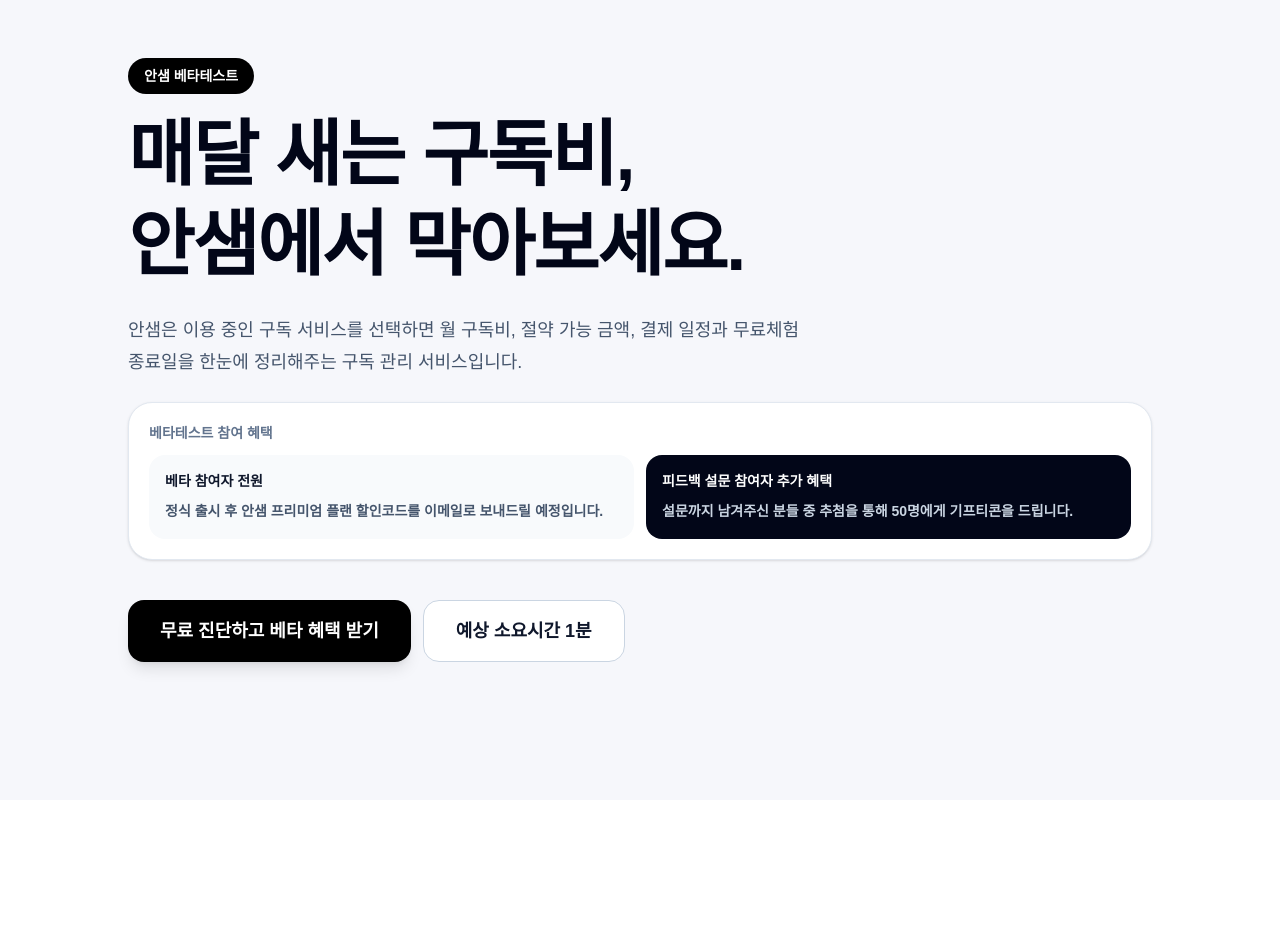
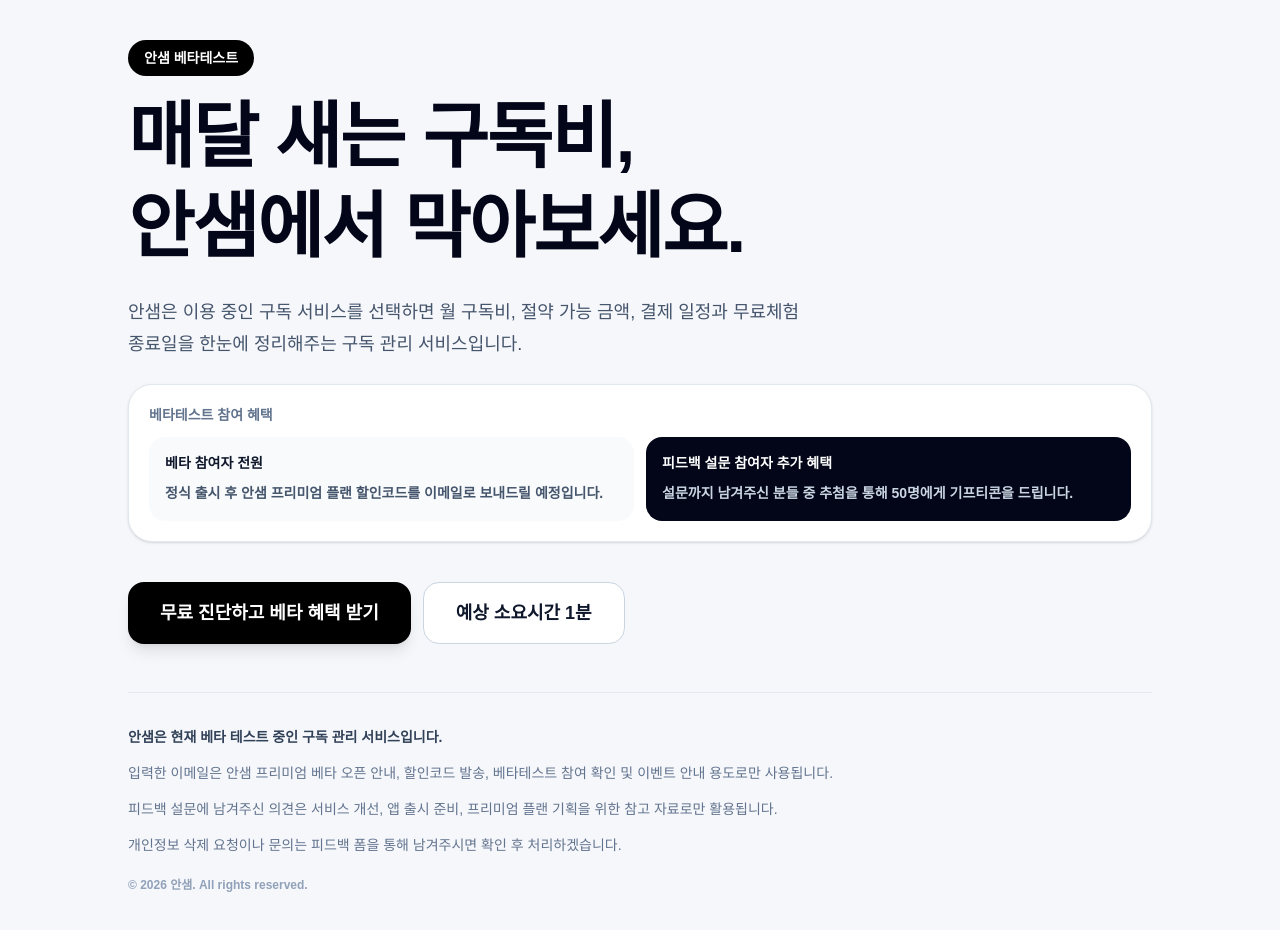
Before and after one commit to jinhyeockpark/ansaem, a Next.js app: page / in a window 1280 px wide. Shown: the top 930 px of the page. Before the commit the page ends 800 px from the top, so only its background shows below. Built offline with nearby package versions, Linux system fonts and the light colour scheme.

Commit message:
Add beta footer notice

```diff
--- a/app/page.tsx
+++ b/app/page.tsx
@@ -570,6 +570,8 @@ const handlePremiumSignup = async () => {
               예상 소요시간 1분
             </button>
           </div>
+
+          <SiteFooter />
         </section>
       </main>
     );
@@ -1077,6 +1079,8 @@ setCustomError("");
               </button>
             </div>
           </div>
+
+          <SiteFooter />
         </section>
       </main>
     );
@@ -1379,6 +1383,8 @@ setCustomError("");
             결과 확인하기
           </button>
         </div>
+
+        <SiteFooter />
       </section>
     </main>
   );
@@ -1416,6 +1422,36 @@ function Select({
     >
       {children}
     </select>
+  );
+}
+function SiteFooter() {
+  return (
+    <footer className="mt-12 border-t border-slate-200 pt-8 text-sm text-slate-500">
+      <div className="space-y-3 break-keep leading-6">
+        <p className="font-bold text-slate-700">
+          안샘은 현재 베타 테스트 중인 구독 관리 서비스입니다.
+        </p>
+
+        <p>
+          입력한 이메일은 안샘 프리미엄 베타 오픈 안내, 할인코드 발송,
+          베타테스트 참여 확인 및 이벤트 안내 용도로만 사용됩니다.
+        </p>
+
+        <p>
+          피드백 설문에 남겨주신 의견은 서비스 개선, 앱 출시 준비,
+          프리미엄 플랜 기획을 위한 참고 자료로만 활용됩니다.
+        </p>
+
+        <p>
+          개인정보 삭제 요청이나 문의는 피드백 폼을 통해 남겨주시면 확인 후
+          처리하겠습니다.
+        </p>
+
+        <p className="pt-2 text-xs font-bold text-slate-400">
+          © 2026 안샘. All rights reserved.
+        </p>
+      </div>
+    </footer>
   );
 }
 function ServiceBadges({
```
